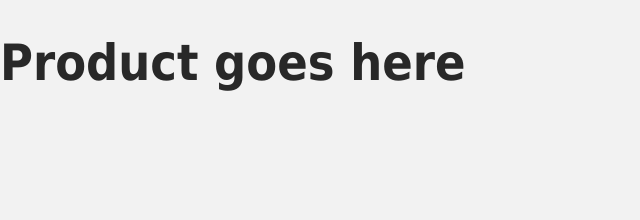
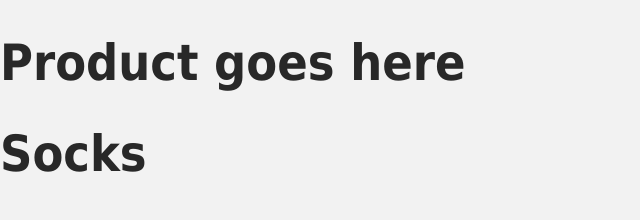
Before and after one commit to 525santushevich/Vue-tutorial, a plain HTML site: page index.html in a window 1280 px wide. Shown: the whole page, without its empty margins (0-640 px from the left). Drawn offline with nearby package versions, Linux system fonts and the light colour scheme.

Commit message:
Creating the Vue App

```diff
--- a/index.html
+++ b/index.html
@@ -1,5 +1,5 @@
 <!DOCTYPE html>
-<html lang="en">
+
 <head>
   <meta charset="UTF-8" />
   <title>Vue Mastery</title>
@@ -8,12 +8,20 @@
   <!-- Import Vue.js -->
   <script src="https://unpkg.com/vue@3.0.11/dist/vue.global.js"></script>
 </head>
+
 <body>
   <div id="app">
     <h1>Product goes here</h1>
+    <h1>{{ product }}</h1>
   </div>
 
   <!-- Import Js -->
   <script src="./main.js"></script>
+
+  <!-- Mount App -->
+  <script>
+    const mountedApp = app.mount('#app')
+  </script>
 </body>
+
 </html>
--- a/main.js
+++ b/main.js
@@ -1 +1,7 @@
-const product = 'Socks'
+const app = Vue.createApp({
+  data() {
+    return {
+      product: "Socks",
+    };
+  },
+});
```
Lines whose indentation alone changed are shown as unchanged.
